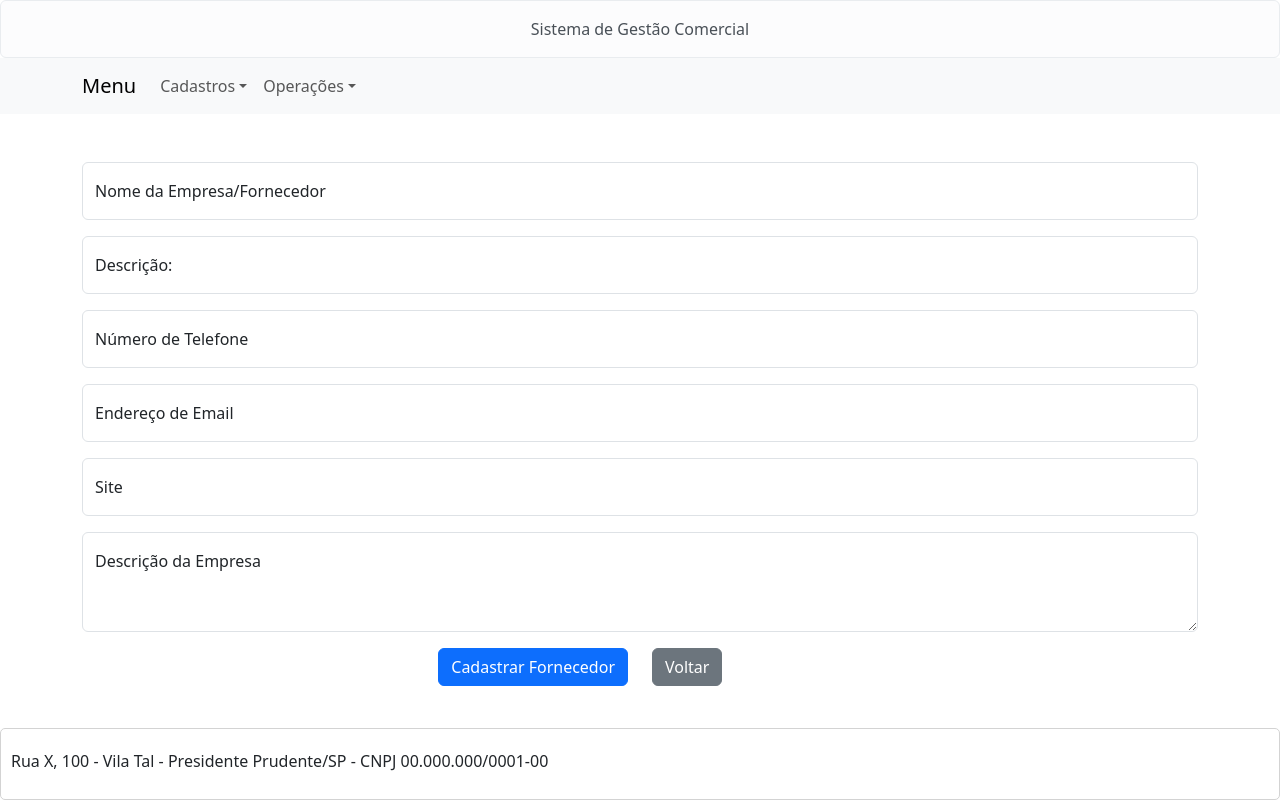
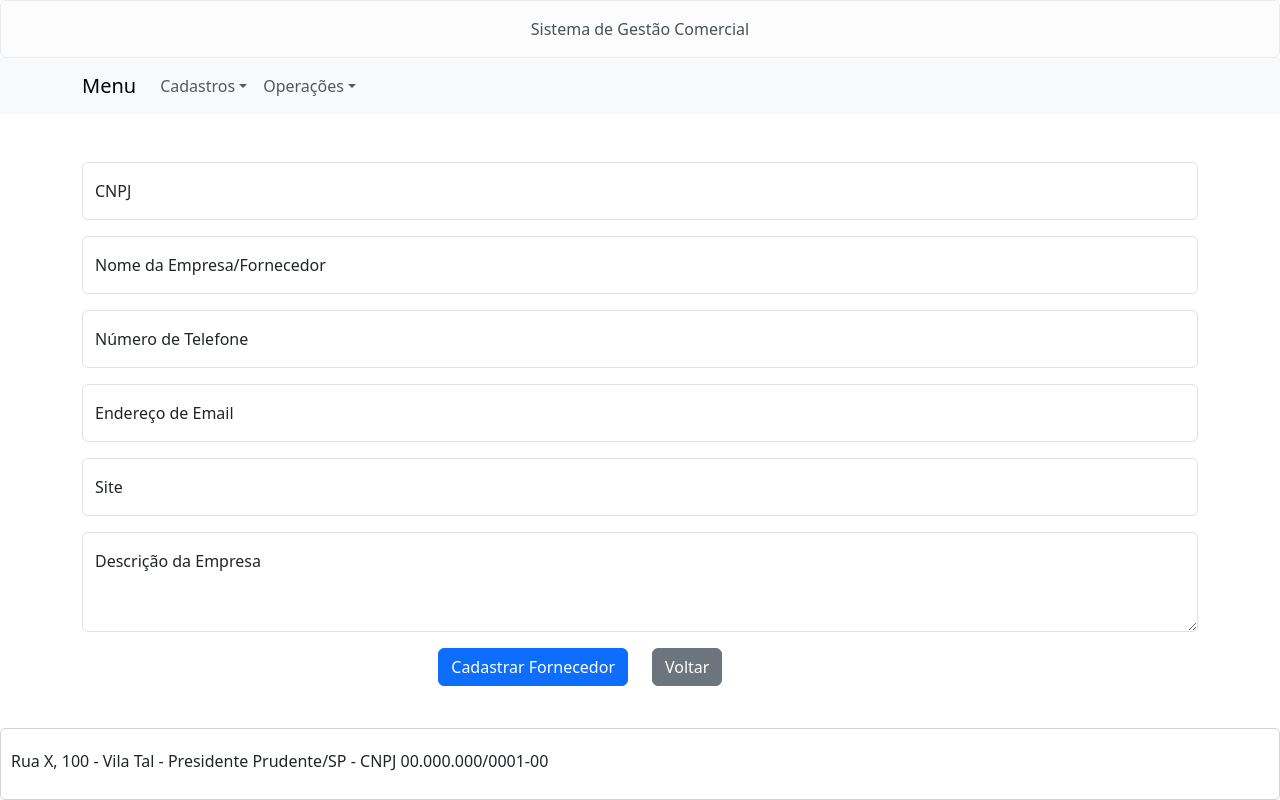
Before and after one commit to marcus-rubcube/React_Registration-System, a React (Create React App) app: page /fornecedores in a window 1280 px wide. Both pictures are taken after a click on the button "Novo Fornecedor". Built offline with nearby package versions, Linux system fonts and the light colour scheme.

Commit message:
feat: refactoring feedback message code and implements register providers

```diff
--- a/src/screens/components/forms/enums/provider-form.ts
+++ b/src/screens/components/forms/enums/provider-form.ts
@@ -1,9 +1,8 @@
 export enum ProviderFormEnum {
+    document = "document",
     name = "name",
     phoneNumber = "phoneNumber",
-    neighborhood = "neighborhood",
     email = "email",
     website = "website",
-    address = "address",
     description = "description"
   }
--- a/src/screens/components/forms/register-client-form.tsx
+++ b/src/screens/components/forms/register-client-form.tsx
@@ -1,6 +1,5 @@
 import { ReactElement, useState } from "react";
 import {
-  Alert,
   Button,
   Col,
   Container,
@@ -18,6 +17,7 @@ import { zipCodeFormatter } from "../../../utils/zipcode-formatter";
 import { ClientFormEnum } from "./enums/client-form";
 import { formsTranslates } from "./translations/ptBr";
 import { INITIAL_CLIENT_STATE } from "../../register-client/register-client-screen";
+import Message from "../message/message";
 
 interface ClientsProps {
   setShowForm: (value: boolean) => void;
@@ -121,7 +121,7 @@ export const RegisterClientForm = ({
     setSelectedClient(INITIAL_CLIENT_STATE);
   }
 
-  function resetForm(){
+  function resetForm() {
     setClient(INITIAL_CLIENT_STATE);
   }
 
@@ -171,6 +171,29 @@ export const RegisterClientForm = ({
     }
   }
 
+  function renderSuccessMessage() {
+    if (showSuccessRegister) {
+      if (editMode) {
+        return (
+          <Message
+            message={translate.successOnUpdate}
+            type="info"
+            setShowMessage={setShowSuccessRegister}
+          />
+        );
+      }
+
+      return (
+        <Message
+          message={translate.successOnRegister}
+          type="success"
+          setShowMessage={setShowSuccessRegister}
+        />
+      );
+    }
+    return <></>;
+  }
+
   return (
     <Container className="mt-5">
       <Form
@@ -191,6 +214,7 @@ export const RegisterClientForm = ({
                   id={ClientFormEnum.document}
                   onChange={(event) => onChange(event, ClientFormEnum.document)}
                   value={client.document}
+                  disabled={editMode}
                   required
                 />
               </FloatingLabel>
@@ -339,15 +363,7 @@ export const RegisterClientForm = ({
             </FloatingLabel>
           </Col>
         </Row>
-        {showSuccessRegister && (
-          <Row>
-            <Alert variant={editMode ? "info" : "success"}>
-              {editMode
-                ? translate.successOnUpdate
-                : translate.successOnRegister}
-            </Alert>
-          </Row>
-        )}
+        {renderSuccessMessage()}
         <Row>
           <Col md={6} className="d-flex justify-content-end">
             <Button type="submit" variant={"primary"}>
--- a/src/screens/components/forms/register-provider-form.tsx
+++ b/src/screens/components/forms/register-provider-form.tsx
@@ -1,4 +1,4 @@
-import { ReactElement } from "react";
+import { ReactElement, useState } from "react";
 import {
   Container,
   Form,
@@ -10,19 +10,152 @@ import {
 } from "react-bootstrap";
 import { ProviderFormEnum } from "./enums/provider-form";
 import { formsTranslates } from "./translations/ptBr";
-
+import { INITIAL_PROVIDER_STATE } from "../../register-provider/register-provider-screen";
+import Message from "../message/message";
 interface ProvidersProps {
   setShowForm: (value: boolean) => void;
+  setProviders: React.Dispatch<React.SetStateAction<Provider[]>>;
+  providers: Provider[];
+  selectedProvider: Provider;
+  editMode: boolean;
+  setEditMode: React.Dispatch<React.SetStateAction<boolean>>;
+  setSelectedProvider: React.Dispatch<React.SetStateAction<Provider>>;
+}
+export interface Provider {
+  name: string;
+  phoneNumber: string;
+  email: string;
+  website: string;
+  description: string;
+  document: string;
+}
+
+interface FormControlElement {
+  value: string;
 }
 
 const translate = formsTranslates.providersForm;
 
+export const TIMEOUT = 2000;
+
 export const RegisterProviderForm = ({
   setShowForm,
+  editMode,
+  providers,
+  selectedProvider,
+  setEditMode,
+  setProviders,
+  setSelectedProvider,
 }: ProvidersProps): ReactElement => {
+  const [provider, setProvider] = useState<Provider>(selectedProvider);
+  const [validated, setValidated] = useState(false);
+  const [showSuccessRegister, setShowSuccessRegister] = useState(false);
+
+  function onChange(
+    event: React.ChangeEvent<FormControlElement>,
+    field: ProviderFormEnum
+  ) {
+    setProvider({ ...provider, [field]: event.currentTarget.value });
+  }
+
+  function addProviders() {
+    setProviders([...providers, provider]);
+  }
+
+  function resetForm() {
+    setProvider(INITIAL_PROVIDER_STATE);
+  }
+
+  function editProvider() {
+    setProviders([
+      ...providers.filter(
+        (providerItem) => providerItem.document !== provider.document
+      ),
+      provider,
+    ]);
+    setSelectedProvider(INITIAL_PROVIDER_STATE);
+  }
+
+  function onSuccessAction() {
+    setShowSuccessRegister(true);
+    setTimeout(() => {
+      setShowSuccessRegister(false);
+      if (editMode) {
+        setShowForm(false);
+      }
+      setEditMode(false);
+    }, TIMEOUT);
+    setValidated(false);
+    resetForm();
+  }
+
+  function onSubmit(event: React.FormEvent<HTMLFormElement>) {
+    const form = event.currentTarget;
+    if (form.checkValidity()) {
+      if (!editMode) {
+        addProviders();
+      } else {
+        editProvider();
+      }
+      onSuccessAction();
+    } else {
+      setValidated(true);
+    }
+
+    event.preventDefault();
+    event.stopPropagation();
+  }
+
+  function renderSuccessMessage() {
+    if (showSuccessRegister) {
+      if (editMode) {
+        return (
+          <Message
+            message={translate.successOnUpdate}
+            type="info"
+            setShowMessage={setShowSuccessRegister}
+          />
+        );
+      }
+
+      return (
+        <Message
+          message={translate.successOnRegister}
+          type="success"
+          setShowMessage={setShowSuccessRegister}
+        />
+      );
+    }
+    return <></>;
+  }
+
   return (
     <Container className="mt-5">
-      <Form>
+      <Form
+        noValidate
+        validated={validated}
+        onSubmit={(event) => onSubmit(event)}
+      >
+        <Row>
+          <Col>
+            <Form.Group>
+              <FloatingLabel
+                label={translate.labels.document}
+                className="mb-3"
+              >
+                <FormControl
+                  type="text"
+                  placeholder={translate.placeholders.document}
+                  id={ProviderFormEnum.document}
+                  onChange={(event) => onChange(event, ProviderFormEnum.document)}
+                  value={provider.document}
+                  disabled={editMode}
+                  required
+                />
+              </FloatingLabel>
+            </Form.Group>
+          </Col>
+        </Row>
         <Row>
           <Col>
             <Form.Group>
@@ -36,24 +169,8 @@ export const RegisterProviderForm = ({
                   placeholder={translate.placeholders.name}
                   required
                   id={ProviderFormEnum.name}
-                />
-              </FloatingLabel>
-            </Form.Group>
-          </Col>
-        </Row>
-        <Row>
-          <Col>
-            <Form.Group>
-              <FloatingLabel
-                controlId="floatingInput"
-                label={translate.labels.address}
-                className="mb-3"
-              >
-                <FormControl
-                  type="text"
-                  placeholder={translate.placeholders.address}
-                  required
-                  id={ProviderFormEnum.address}
+                  value={provider.name}
+                  onChange={(event) => onChange(event, ProviderFormEnum.name)}
                 />
               </FloatingLabel>
             </Form.Group>
@@ -72,6 +189,10 @@ export const RegisterProviderForm = ({
                   placeholder={translate.placeholders.phoneNumber}
                   required
                   id={ProviderFormEnum.phoneNumber}
+                  value={provider.phoneNumber}
+                  onChange={(event) =>
+                    onChange(event, ProviderFormEnum.phoneNumber)
+                  }
                 />
               </FloatingLabel>
             </Form.Group>
@@ -90,6 +211,8 @@ export const RegisterProviderForm = ({
                   placeholder={translate.placeholders.email}
                   required
                   id={ProviderFormEnum.email}
+                  value={provider.email}
+                  onChange={(event) => onChange(event, ProviderFormEnum.email)}
                 />
               </FloatingLabel>
             </Form.Group>
@@ -104,9 +227,13 @@ export const RegisterProviderForm = ({
                 className="mb-3"
               >
                 <FormControl
-                  type="url"
+                  type="text"
                   placeholder={translate.placeholders.website}
                   id={ProviderFormEnum.website}
+                  value={provider.website}
+                  onChange={(event) =>
+                    onChange(event, ProviderFormEnum.website)
+                  }
                 />
               </FloatingLabel>
             </Form.Group>
@@ -125,11 +252,16 @@ export const RegisterProviderForm = ({
                   placeholder={translate.placeholders.description}
                   style={{ height: "100px" }}
                   id={ProviderFormEnum.description}
+                  value={provider.description}
+                  onChange={(event) =>
+                    onChange(event, ProviderFormEnum.description)
+                  }
                 />
               </FloatingLabel>
             </Form.Group>
           </Col>
         </Row>
+        {renderSuccessMessage()}
         <Row>
           <Col md={6} className="d-flex justify-content-end">
             <Button type="submit" variant="primary">
--- a/src/screens/components/forms/register-sale-form.tsx
+++ b/src/screens/components/forms/register-sale-form.tsx
@@ -1,6 +1,6 @@
 import { ReactElement } from "react";
 import {
-    Button,
+  Button,
   Col,
   Container,
   FloatingLabel,
@@ -8,14 +8,13 @@ import {
   FormControl,
   Row,
 } from "react-bootstrap";
-import { CategoryFormEnum } from "./enums/category-form";
 import { formsTranslates } from "./translations/ptBr";
 import { SaleForm } from "./enums/sale-form";
 
 const translate = formsTranslates.saleForm;
 
 interface props {
-    setShowForm: (value: boolean) => void;
+  setShowForm: (value: boolean) => void;
 }
 
 export const RegisterSaleForm = ({ setShowForm }: props): ReactElement => {
--- a/src/screens/components/forms/translations/ptBr.ts
+++ b/src/screens/components/forms/translations/ptBr.ts
@@ -94,19 +94,22 @@ export const formsTranslates = {
       email: "Endereço de Email",
       website: "Site",
       description: "Descrição da Empresa",
+      document: "CNPJ",
     },
     placeholders: {
       name: "Digite o nome da empresa/fornecedor",
-      address: "Digite o endereço",
       phoneNumber: "Digite o número de telefone",
       email: "Digite o endereço de email",
       website: "Digite o site (opcional)",
       description: "Digite a descrição da empresa",
+      document: "Degite o CNPJ da empresa",
     },
     buttons: {
       register: "Cadastrar Fornecedor",
       goBack: "Voltar",
     },
+    successOnRegister: "Fornecedor cadastrado com sucesso!",
+    successOnUpdate: "Fornecedor atualizado com sucesso!",
   },
   productsForm: {
     labels: {
--- /dev/null
+++ b/src/screens/components/message/message.tsx
@@ -0,0 +1,30 @@
+import { Alert, Row } from "react-bootstrap";
+import { useEffect } from "react";
+
+interface MessageProps {
+  message: string;
+  type: string;
+  setShowMessage: (value: boolean) => void;
+}
+
+const TIMEOUT = 2000;
+
+export default function Message({
+  message,
+  type,
+  setShowMessage,
+}: MessageProps) {
+  useEffect(() => {
+    setTimeout(() => {
+      setShowMessage(false);
+    }, TIMEOUT);
+  }, [setShowMessage]);
+
+  return (
+    <Row>
+      <Alert variant={type}>
+        <p>{message}</p>
+      </Alert>
+    </Row>
+  );
+}
--- a/src/screens/components/tables/provider-table.tsx
+++ b/src/screens/components/tables/provider-table.tsx
@@ -1,38 +1,89 @@
-import { Button, Container, Table } from "react-bootstrap";
+import { Alert, Button, Container, Table } from "react-bootstrap";
 import { tableTranslates } from "./translations/ptBr";
+import { Provider } from "../forms/register-provider-form";
+import { ActionsButton } from "./components/actions-buttons/actions-button";
 
 interface ProvidersProps {
   setShowForm: (value: boolean) => void;
+  providers: Provider[];
+  setProviders: (value: Provider[]) => void;
+  setEditMode: React.Dispatch<React.SetStateAction<boolean>>;
+  setSelectedProvider: React.Dispatch<React.SetStateAction<Provider>>;
 }
 
-export const ProvidersTable = ({ setShowForm }: ProvidersProps) => {
+export const ProvidersTable = ({
+  providers,
+  setEditMode,
+  setSelectedProvider,
+  setShowForm,
+  setProviders,
+}: ProvidersProps) => {
+  const renderTableRow = (provider: Provider) => {
+    function deleteProvider(document: string) {
+      if (window.confirm(`${tableTranslates.providers.wantToDelete}`)) {
+        setProviders(providers.filter((provider) => provider.document !== document));
+      }
+    }
+
+    function updateProvider(provider: Provider) {
+      setSelectedProvider(provider);
+      setEditMode(true);
+      setShowForm(true);
+    }
+
+    return (
+      <>
+        <tr>
+         <td>{provider.document}</td>
+          <td>{provider.name}</td>
+          <td>{provider.phoneNumber}</td>
+          <td>{provider.email}</td>
+          <td>{provider.website}</td>
+          <td>{provider.description}</td>
+          <td>
+            <ActionsButton
+              deleteClient={() => deleteProvider(provider.document)}
+              updateClient={() => updateProvider(provider)}
+            />
+          </td>
+        </tr>
+      </>
+    );
+  };
+
+  function renderContent() {
+    if (providers.length === 0) {
+      return (
+        <Alert className="mt-3">{tableTranslates.providers.noContent}</Alert>
+      );
+    }
+
+    return (
+      <Table striped bordered hover>
+        <thead>
+          <tr>
+            <th>{tableTranslates.providers.tableHead.document}</th>
+            <th>{tableTranslates.providers.tableHead.name}</th>
+            <th>{tableTranslates.providers.tableHead.phoneNumber}</th>
+            <th>{tableTranslates.providers.tableHead.email}</th>
+            <th>{tableTranslates.providers.tableHead.website}</th>
+            <th>{tableTranslates.providers.tableHead.companyDescription}</th>
+            <th></th>
+          </tr>
+        </thead>
+        <tbody>
+          {providers.map((provider: Provider) => renderTableRow(provider))}
+        </tbody>
+      </Table>
+    );
+  }
+
   return (
     <Container className="mt-4">
       <Button type="button" onClick={() => setShowForm(true)} className="mb-3">
         {tableTranslates.providers.goBackButtonLabel}
       </Button>
-      <Table striped bordered hover>
-        <thead>
-          <tr>
-            <th>{tableTranslates.providers.tableHead.name}</th>
-            <th>{tableTranslates.providers.tableHead.address}</th>
-            <th>{tableTranslates.providers.tableHead.phoneNumber}</th>
-            <th>{tableTranslates.providers.tableHead.email}</th>
-            <th>{tableTranslates.providers.tableHead.website}</th>
-            <th>{tableTranslates.providers.tableHead.companyDescription}</th>
-          </tr>
-        </thead>
-        <tbody>
-          <tr>
-            <td>Empresa Fornecedora Ltda.</td>
-            <td>Rua dos Fornecedores, nº 123</td>
-            <td>(11) 1234-5678</td>
-            <td>fornecedor@example.com</td>
-            <td>www.fornecedor.com</td>
-            <td>Uma descrição da empresa fornecedora.</td>
-          </tr>
-        </tbody>
-      </Table>
+      {renderContent()}
     </Container>
   );
 };
--- a/src/screens/components/tables/translations/ptBr.ts
+++ b/src/screens/components/tables/translations/ptBr.ts
@@ -10,7 +10,7 @@ export const tableTranslates = {
     },
     goBackButtonLabel: "Novo Cliente",
     noContent: "Ainda não há clientes cadastrados",
-    wantToDelete: "Deseja realmente excluir esse cliente",
+    wantToDelete: "Deseja realmente excluir esse cliente?",
   },
   categories: {
     tableHead: {
@@ -21,6 +21,7 @@ export const tableTranslates = {
   },
   providers: {
     tableHead: {
+      document: "CNPJ",
       name: "Nome",
       address: "Endereço",
       phoneNumber: "Nº telefone",
@@ -29,6 +30,8 @@ export const tableTranslates = {
       companyDescription: "Descrição",
     },
     goBackButtonLabel: "Novo Fornecedor",
+    noContent: "Ainda não há fornecedores cadastrados",
+    wantToDelete: "Deseja realmente excluir esse fornecedor?",
   },
   products: {
     tableHead: {
--- a/src/screens/register-provider/register-provider-screen.tsx
+++ b/src/screens/register-provider/register-provider-screen.tsx
@@ -1,16 +1,47 @@
 import { ReactElement, useState } from "react";
 import { Page } from "../../common/components/page/page";
-import { RegisterProviderForm } from "../components/forms/register-provider-form";
+import {
+  Provider,
+  RegisterProviderForm,
+} from "../components/forms/register-provider-form";
 import { ProvidersTable } from "../components/tables/provider-table";
+
+export const INITIAL_PROVIDER_STATE = {
+  name: "",
+  phoneNumber: "",
+  email: "",
+  website: "",
+  description: "",
+  document: "",
+};
 
 export const RegisterProviderScreen = (): ReactElement => {
   const [showForm, setShowForm] = useState(false);
+  const [providers, setProviders] = useState<Provider[]>([]);
+  const [selectedProvider, setSelectedProvider] = useState<Provider>(
+    INITIAL_PROVIDER_STATE
+  );
+  const [editMode, setEditMode] = useState(false);
   return (
     <Page>
       {showForm ? (
-        <RegisterProviderForm setShowForm={setShowForm} />
+        <RegisterProviderForm
+          setShowForm={setShowForm}
+          setProviders={setProviders}
+          providers={providers}
+          setSelectedProvider={setSelectedProvider}
+          setEditMode={setEditMode}
+          selectedProvider={selectedProvider}
+          editMode={editMode}
+        />
       ) : (
-        <ProvidersTable setShowForm={setShowForm} />
+        <ProvidersTable
+          setShowForm={setShowForm}
+          providers={providers}
+          setProviders={setProviders}
+          setSelectedProvider={setSelectedProvider}
+          setEditMode={setEditMode}
+        />
       )}
     </Page>
   );
```
